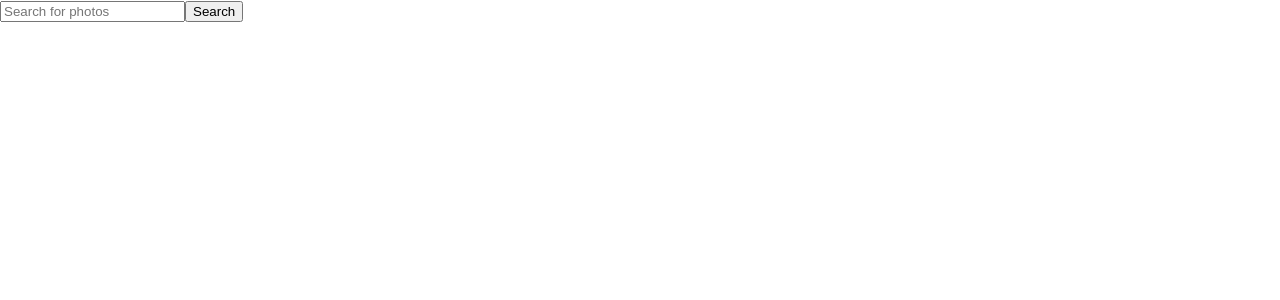
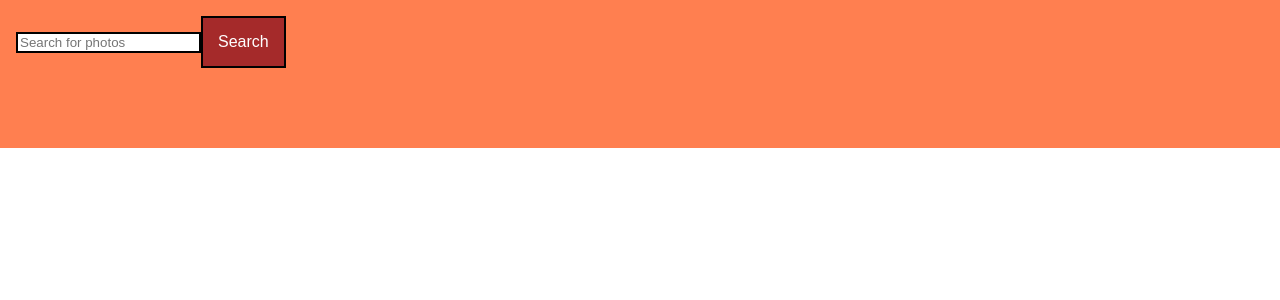
Before and after one commit to meerajm/carousel-project, a React (Create React App) app: page / in a window 1280 px wide. Shown: the top 300 px of the page. Built offline with nearby package versions, Linux system fonts and the light colour scheme.

Commit message:
added style to the loading div

```diff
--- a/src/App.css
+++ b/src/App.css
@@ -1,4 +1,50 @@
-.search-style{
-  padding: 200px 0;
+.App{
+  background-color:coral;
+  padding: 1rem;
+}
+
+
+.App header {
+  display: flex;
+  flex-direction: row;
+}
+
+button{
+  background-color:brown;
+  border:2px solid black;
+  color: white;
+  padding: 15px 15px;
   text-align: center;
+  text-decoration: none;
+  display: inline-block;
+  font-size: 16px;
 }
+
+.text-style{
+  border: 2px solid black;
+}
+
+.carousel {
+  width: 90vw;
+  margin: 0 auto;
+  padding: 2em;
+  display: flex;
+  column-gap: 10px;
+}
+.carousel section img {
+  height: 200px;
+  width: 200px;
+  border: 5px solid black;
+  border-radius: 4px;
+}
+
+.error-style {
+  color: red;
+  font-style: italic;
+  font-weight: bold;
+}
+div .loading{
+  color: white;
+  font-style: italic;
+  font-weight: bold;
+}
```
